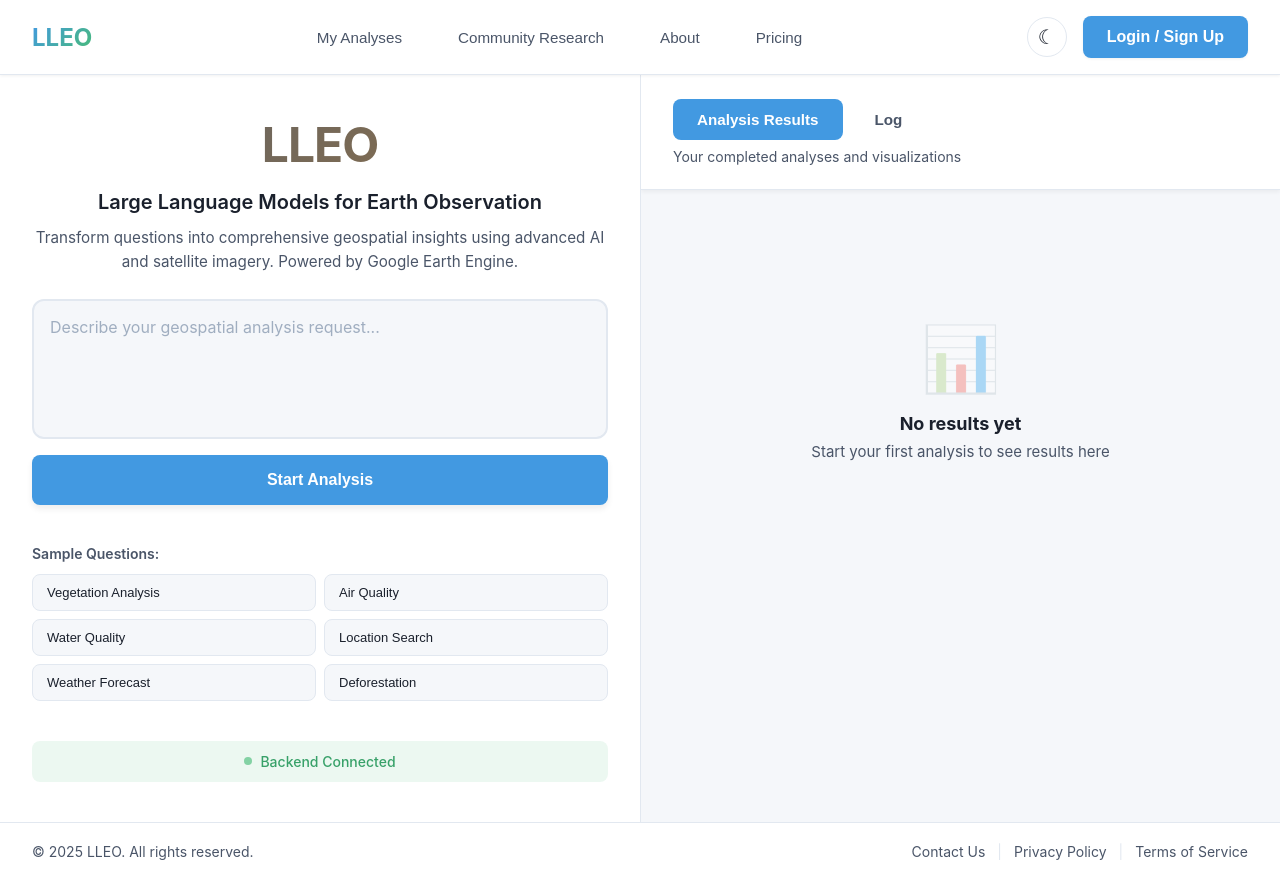
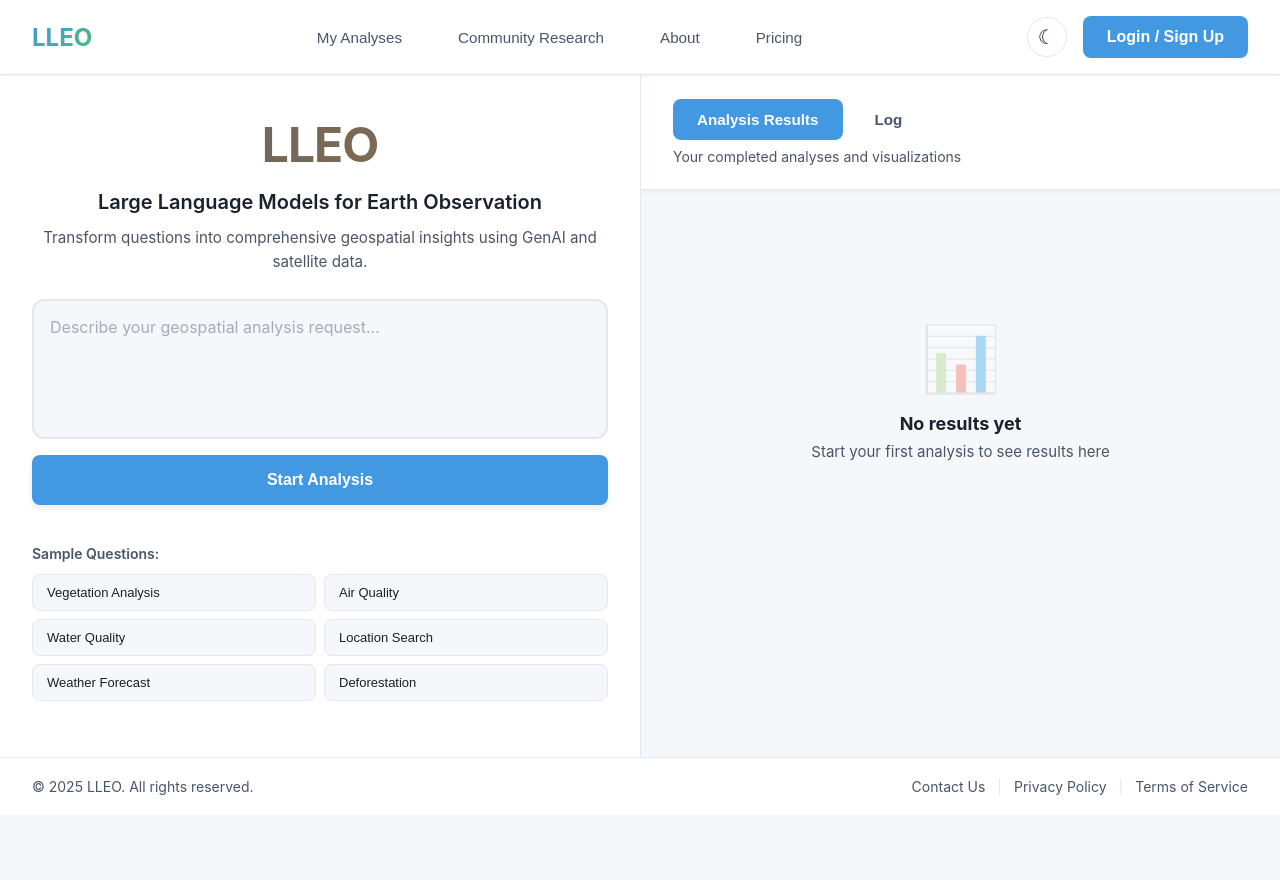
Before and after one commit to saeedashraf/LLEO-mvp, a React (Create React App) app: page / in a window 1280 px wide. After the commit the page ends 815 px from the top, so only its background shows below. Built offline with nearby package versions, Linux system fonts and the light colour scheme.

Commit message:
update pricing and UI

```diff
--- a/src/App.js
+++ b/src/App.js
@@ -437,8 +437,7 @@ function LandingPage({ user, setShowAuthModal, setAuthView }) {
           </div>
           <h2>Large Language Models for Earth Observation</h2>
           <p className="subtitle">
-            Transform questions into comprehensive geospatial insights using advanced
-            AI and satellite imagery. Powered by Google Earth Engine.
+            Transform questions into comprehensive geospatial insights using GenAI and satellite data.
           </p>
         </div>
 
@@ -496,11 +495,6 @@ function LandingPage({ user, setShowAuthModal, setAuthView }) {
               Deforestation
             </button>
           </div>
-        </div>
-
-        <div className="backend-status">
-          <span className="status-indicator"></span>
-          Backend Connected
         </div>
       </div>
 
```
